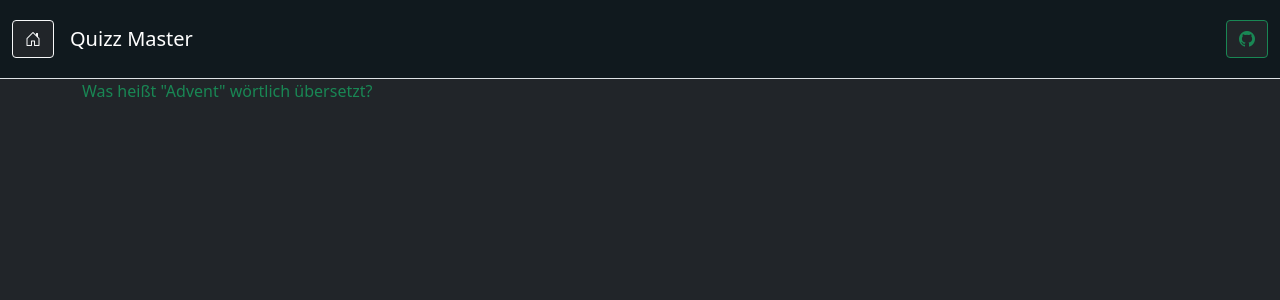
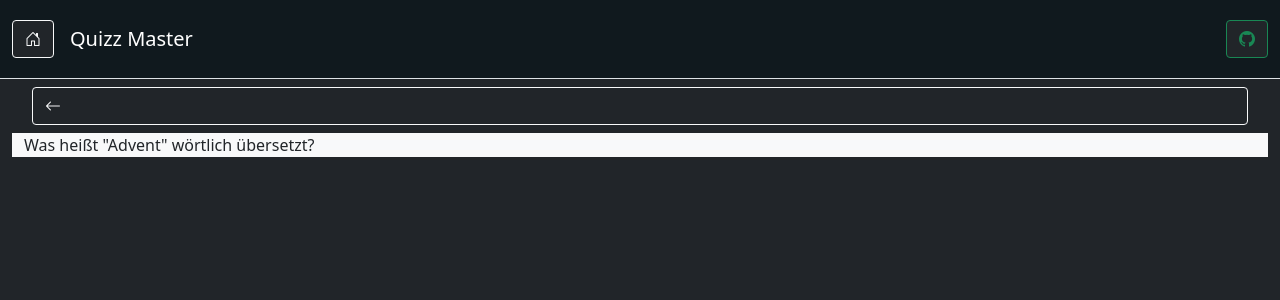
Before and after one commit to MeepMr/quizz-master, an Angular app in the folder quizz-master-frontend/: page /question/0 in a window 1280 px wide. Shown: the top 300 px of the page. Built offline with nearby package versions, Linux system fonts and the light colour scheme.

Commit message:
feat(question): clicked questions will be marked as answered

```diff
--- a/quizz-master-frontend/src/app/components/quiz-question/quiz-question.component.html
+++ b/quizz-master-frontend/src/app/components/quiz-question/quiz-question.component.html
@@ -1,3 +1,14 @@
-<div class="container btn-outline-success">
-  <p>{{activeQuestion?.questionText}}</p>
+<div class="container-fluid">
+  <div class="container-fluid">
+    <a class="btn-toolbar btn-outline-light m-2 btn "
+      [routerLink]="['/quiz/0']">
+      <i class="bi bi-arrow-left"></i>
+    </a>
+  </div>
+  <div class="container-fluid bg-light">
+    <p>{{activeQuestion?.questionText}}</p>
+    <div>
+
+    </div>
+  </div>
 </div>
--- a/quizz-master-frontend/src/app/components/quiz-question/quiz-question.component.ts
+++ b/quizz-master-frontend/src/app/components/quiz-question/quiz-question.component.ts
@@ -1,4 +1,4 @@
-import {Component, Input, OnInit} from '@angular/core';
+import {Component, Input, OnDestroy, OnInit} from '@angular/core';
 import {QuizQuestion} from "../../shared/model/quiz/quiz-question";
 
 @Component({
@@ -6,11 +6,17 @@ import {QuizQuestion} from "../../shared/model/quiz/quiz-question";
   templateUrl: './quiz-question.component.html',
   styleUrls: ['./quiz-question.component.scss']
 })
-export class QuizQuestionComponent implements OnInit {
+export class QuizQuestionComponent implements OnInit, OnDestroy {
 
-  @Input() activeQuestion?: QuizQuestion | null;
+  @Input() activeQuestion?: QuizQuestion | null = new QuizQuestion(-1, '', -1);
 
   ngOnInit(): void {
     const uselessBoolean: boolean = true;
   }
+
+  ngOnDestroy(): void {
+
+    if (this.activeQuestion)
+      this.activeQuestion.answered = true;
+  }
 }
--- a/quizz-master-frontend/src/app/services/question-service/question.service.ts
+++ b/quizz-master-frontend/src/app/services/question-service/question.service.ts
@@ -2,13 +2,16 @@ import { Injectable } from '@angular/core';
 import {QUESTION_MOCK} from "../../shared/mock/question-mock";
 import {Observable, of} from "rxjs";
 import {QuizQuestion} from "../../shared/model/quiz/quiz-question";
+import {QuizService} from "../quiz-service/quiz.service";
 
 @Injectable({
   providedIn: 'root'
 })
 export class QuestionService {
 
-  questionMock: QUESTION_MOCK = new QUESTION_MOCK(0);
+  constructor(private quizService: QuizService) { }
+
+  questionMock: QUESTION_MOCK = this.quizService.quizMock.questionMock;
 
   getQuestion$(id: number): Observable<QuizQuestion> {
     return of(this.questionMock.getMockData()[id]);
```
